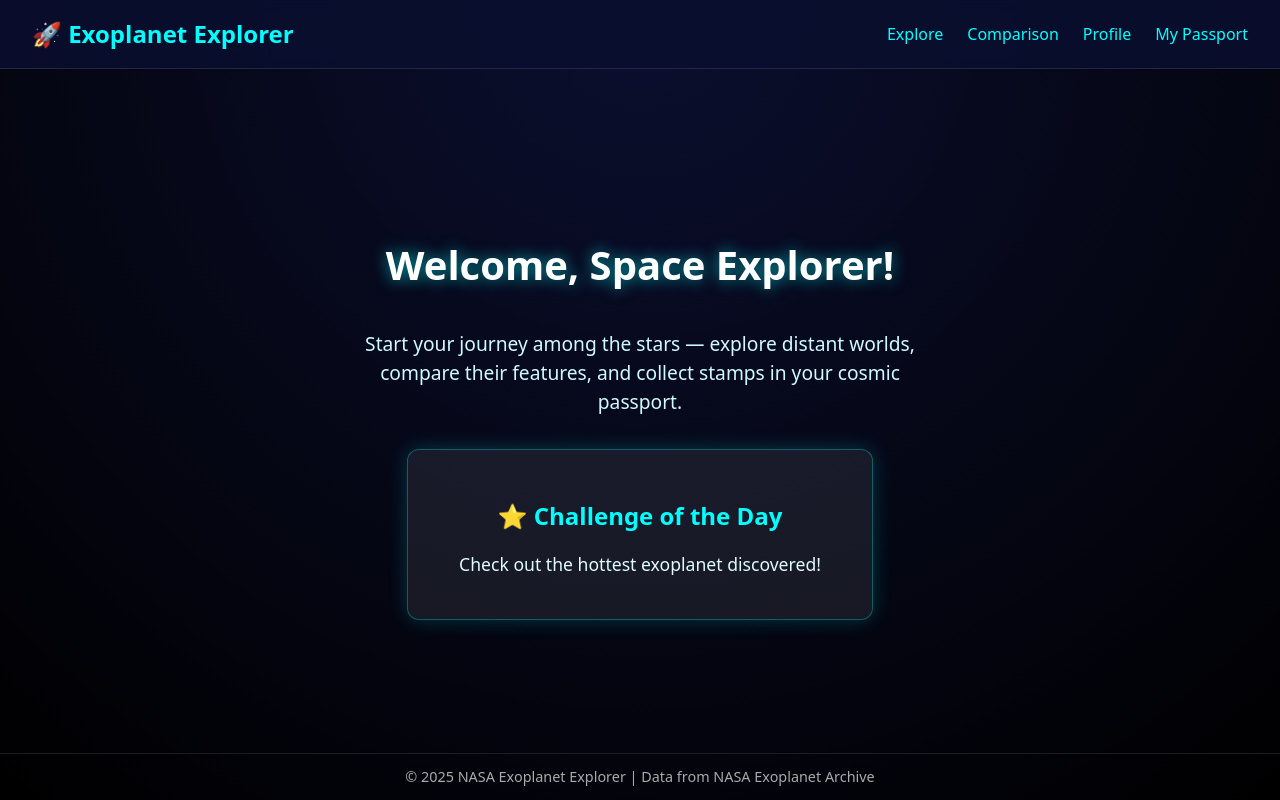
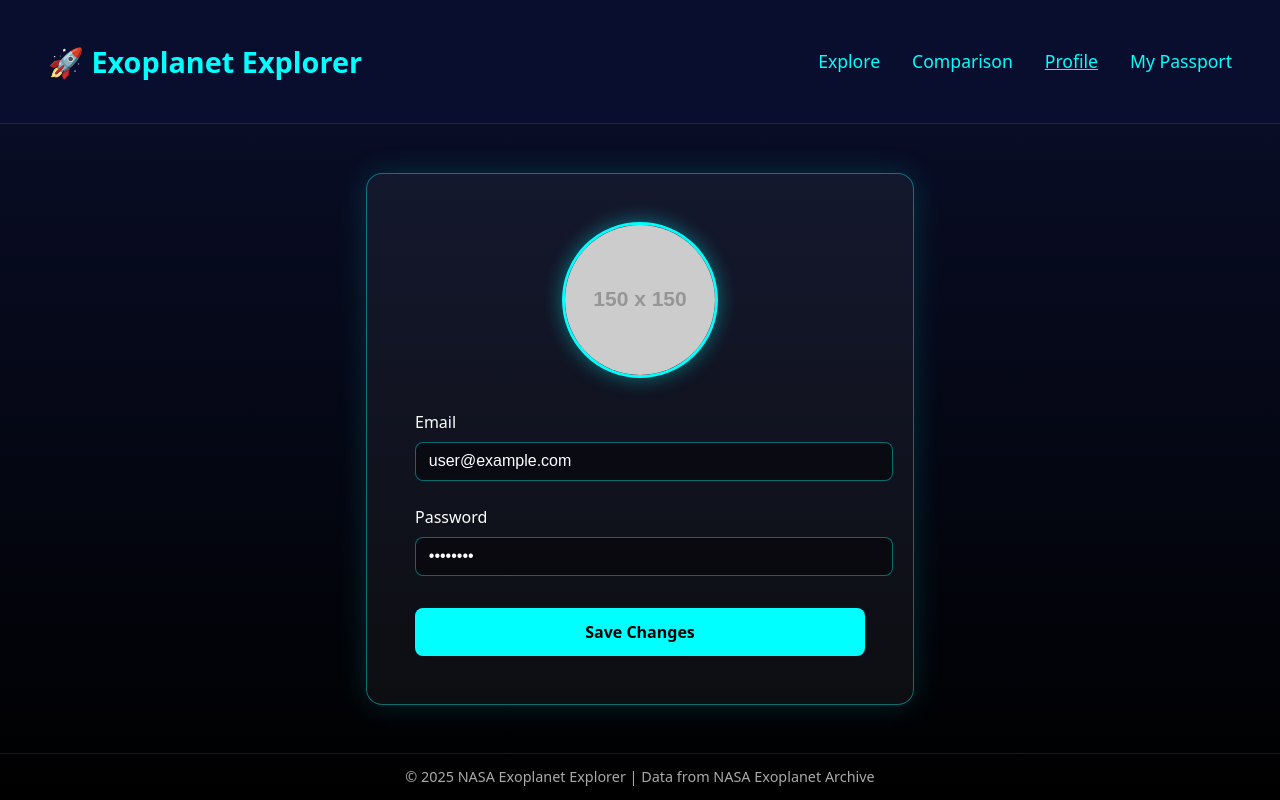
Before and after one commit to allonnnnnnn/NASA-type-stuff, a React app in the folder frontend/: page /profile in a window 1280 px wide. Built offline with nearby package versions, Linux system fonts and the light colour scheme; the HTML template or start-up script is replaced by a standard one.

Commit message:
add profile page

```diff
--- a/frontend/src/App.jsx
+++ b/frontend/src/App.jsx
@@ -1,13 +1,18 @@
-import { useState } from 'react'
-import './App.css'
-import HomePage from './pages/HomePage.jsx';
+import React from "react";
+import { BrowserRouter as Router, Routes, Route } from "react-router-dom";
+import HomePage from "./pages/HomePage.jsx";
+import Profile from "./pages/Profile.jsx";
 
 function App() {
-  const [count, setCount] = useState(0)
-
   return (
-    <HomePage />
-  )
+    <Router>
+      <Routes>
+        <Route path="/" element={<HomePage />} />
+        <Route path="/profile" element={<Profile />} />
+        {/* Other routes for Explore, Comparison, Passport */}
+      </Routes>
+    </Router>
+  );
 }
 
-export default App
+export default App;
--- /dev/null
+++ b/frontend/src/pages/Profile.jsx
@@ -0,0 +1,173 @@
+import React, { useState } from "react";
+
+const Profile = () => {
+  const [email, setEmail] = useState("user@example.com");
+  const [password, setPassword] = useState("********");
+
+  const handleSave = () => {
+    alert("✅ Profile updated! (Connect this to backend later)");
+  };
+
+  return (
+    <div
+      style={{
+        minHeight: "100vh",
+        width: "100vw",
+        background: "linear-gradient(180deg, #0a0f2c 0%, #000 100%)",
+        color: "white",
+        display: "flex",
+        flexDirection: "column",
+      }}
+    >
+      {/* NAVBAR */}
+      <nav
+        style={{
+          display: "flex",
+          justifyContent: "space-between",
+          alignItems: "center",
+          padding: "1rem 3rem",
+          background: "rgba(10,15,47,0.9)",
+          borderBottom: "1px solid rgba(255,255,255,0.1)",
+        }}
+      >
+        <h1 style={{ fontSize: "1.8rem", color: "#00ffff", fontWeight: "bold" }}>
+          🚀 Exoplanet Explorer
+        </h1>
+
+        <ul
+          style={{
+            display: "flex",
+            listStyle: "none",
+            gap: "2rem",
+            margin: 0,
+            fontSize: "1.1rem",
+          }}
+        >
+          <li><a href="/explore" style={navLinkStyle}>Explore</a></li>
+          <li><a href="/comparison" style={navLinkStyle}>Comparison</a></li>
+          <li><a href="/profile" style={{ ...navLinkStyle, textDecoration: "underline" }}>Profile</a></li>
+          <li><a href="/passport" style={navLinkStyle}>My Passport</a></li>
+        </ul>
+      </nav>
+
+      {/* MAIN CONTENT */}
+      <main
+        style={{
+          flex: 1,
+          display: "flex",
+          alignItems: "center",
+          justifyContent: "center",
+          padding: "3rem",
+        }}
+      >
+        <div
+          style={{
+            background: "rgba(255,255,255,0.05)",
+            padding: "3rem",
+            borderRadius: "16px",
+            border: "1px solid rgba(0,255,255,0.4)",
+            boxShadow: "0 0 30px rgba(0,255,255,0.15)",
+            width: "450px",
+            textAlign: "center",
+          }}
+        >
+          {/* PROFILE PICTURE */}
+          <div
+            style={{
+              width: "150px",
+              height: "150px",
+              margin: "0 auto 2rem auto",
+              borderRadius: "50%",
+              overflow: "hidden",
+              border: "3px solid #00ffff",
+              boxShadow: "0 0 20px rgba(0,255,255,0.4)",
+            }}
+          >
+            <img
+              src="https://via.placeholder.com/150"
+              alt="Profile"
+              style={{ width: "100%", height: "100%", objectFit: "cover" }}
+            />
+          </div>
+
+          {/* EMAIL FIELD */}
+          <div style={{ marginBottom: "1.5rem", textAlign: "left" }}>
+            <label style={labelStyle}>Email</label>
+            <input
+              type="email"
+              value={email}
+              onChange={(e) => setEmail(e.target.value)}
+              style={inputStyle}
+            />
+          </div>
+
+          {/* PASSWORD FIELD */}
+          <div style={{ marginBottom: "2rem", textAlign: "left" }}>
+            <label style={labelStyle}>Password</label>
+            <input
+              type="password"
+              value={password}
+              onChange={(e) => setPassword(e.target.value)}
+              style={inputStyle}
+            />
+          </div>
+
+          <button style={primaryButton} onClick={handleSave}>
+            Save Changes
+          </button>
+        </div>
+      </main>
+
+      {/* FOOTER */}
+      <footer
+        style={{
+          textAlign: "center",
+          padding: "0.75rem",
+          fontSize: "0.9rem",
+          color: "#aaaaaa",
+          borderTop: "1px solid rgba(255,255,255,0.1)",
+        }}
+      >
+        © 2025 NASA Exoplanet Explorer | Data from NASA Exoplanet Archive
+      </footer>
+    </div>
+  );
+};
+
+// Shared styles
+const navLinkStyle = {
+  color: "#00ffff",
+  textDecoration: "none",
+  fontWeight: "500",
+};
+
+const labelStyle = {
+  display: "block",
+  marginBottom: "0.5rem",
+  fontSize: "1rem",
+  fontWeight: "500",
+};
+
+const inputStyle = {
+  width: "100%",
+  padding: "0.6rem 0.8rem",
+  borderRadius: "8px",
+  border: "1px solid rgba(0,255,255,0.4)",
+  background: "rgba(0,0,0,0.4)",
+  color: "white",
+  fontSize: "1rem",
+};
+
+const primaryButton = {
+  width: "100%",
+  padding: "0.8rem 1.6rem",
+  backgroundColor: "#00ffff",
+  color: "#000",
+  fontSize: "1rem",
+  fontWeight: "bold",
+  border: "none",
+  borderRadius: "8px",
+  cursor: "pointer",
+};
+
+export default Profile;
```
